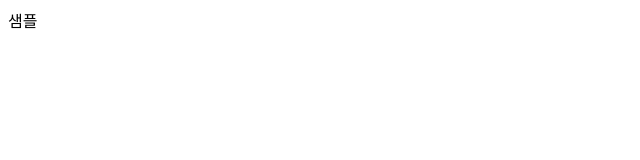
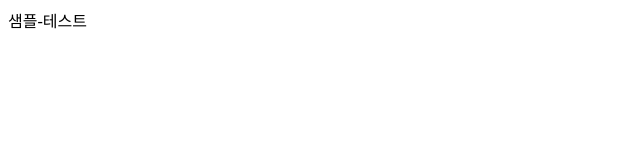
Before and after one commit to office4sea/design-003, a website: page 001-wooriworld/index.html in a window 1280 px wide. Shown: the full height of the page, 0-640 px from the left. Drawn offline with Linux system fonts and the light colour scheme.

Commit message:
khs/test

```diff
--- a/001-wooriworld/index.html
+++ b/001-wooriworld/index.html
@@ -7,6 +7,6 @@
     <title>Document</title>
 </head>
 <body>
-    샘플
+    샘플-테스트
 </body>
 </html>
```
